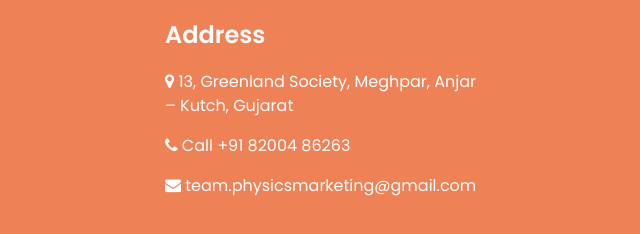
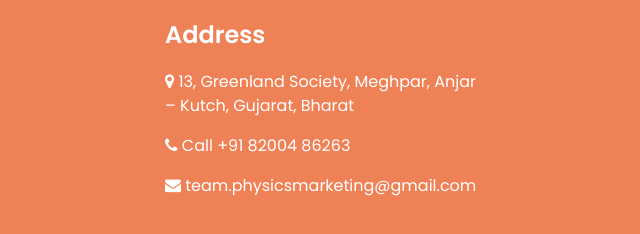
Before and after one commit to b9aurav/Physics-Marketing-Web, a plain HTML site: page about.html in a window 1280 px wide. Shown: the part 1047-1281 px from the top of the page, 490-1130 px from the left. Drawn offline with nearby package versions, Linux system fonts and the light colour scheme; some packages are replaced by stand-ins of ours.

Commit message:
Address updated.

```diff
--- a/about.html
+++ b/about.html
@@ -149,7 +149,7 @@
                 <p>
                   <i class="fa fa-map-marker" aria-hidden="true"></i>
                   <span>
-                    13, Greenland Society, Meghpar, Anjar – Kutch, Gujarat
+                    13, Greenland Society, Meghpar, Anjar – Kutch, Gujarat, Bharat
                   </span>
                 </a>
                 <p>
```
Also changed, not shown: documents.html (+1 -1 lines), index.html (+1 -1 lines).
